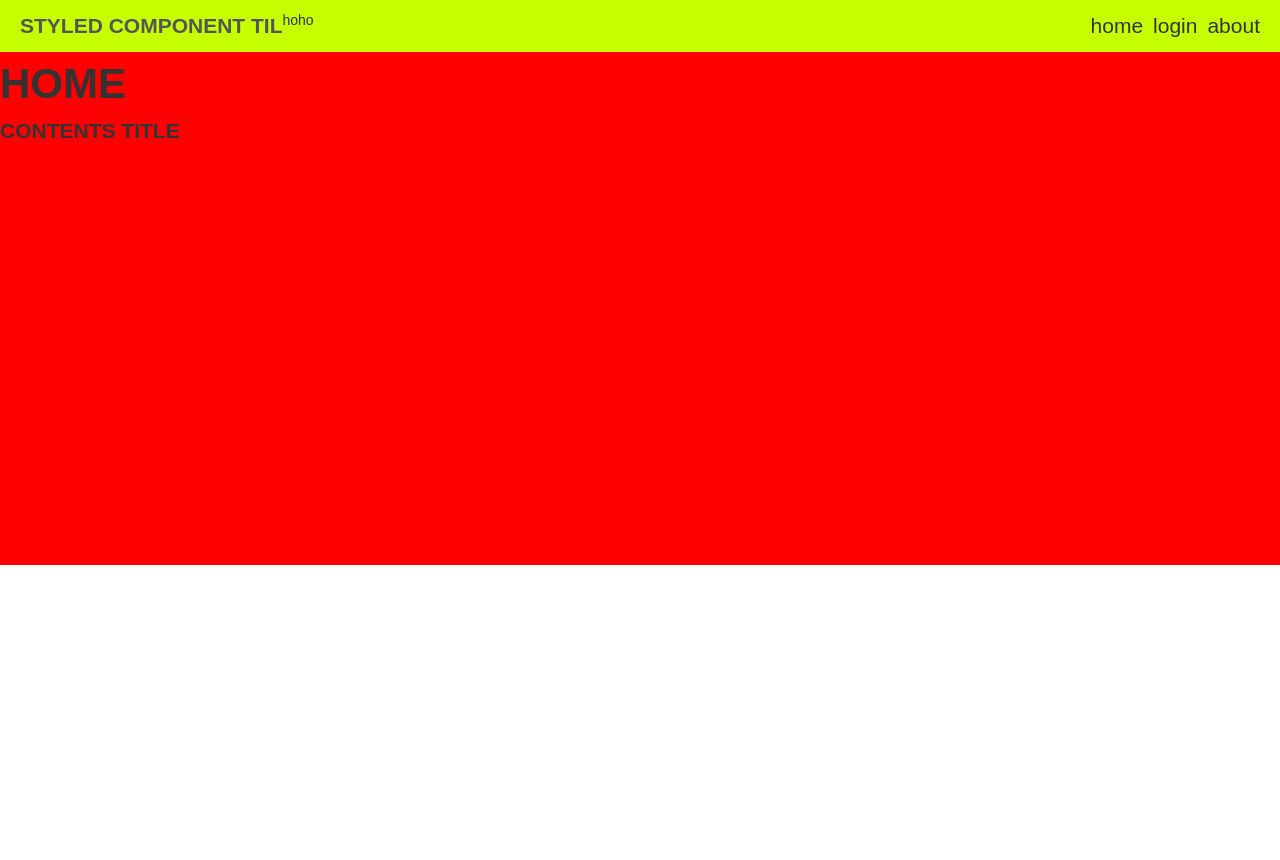
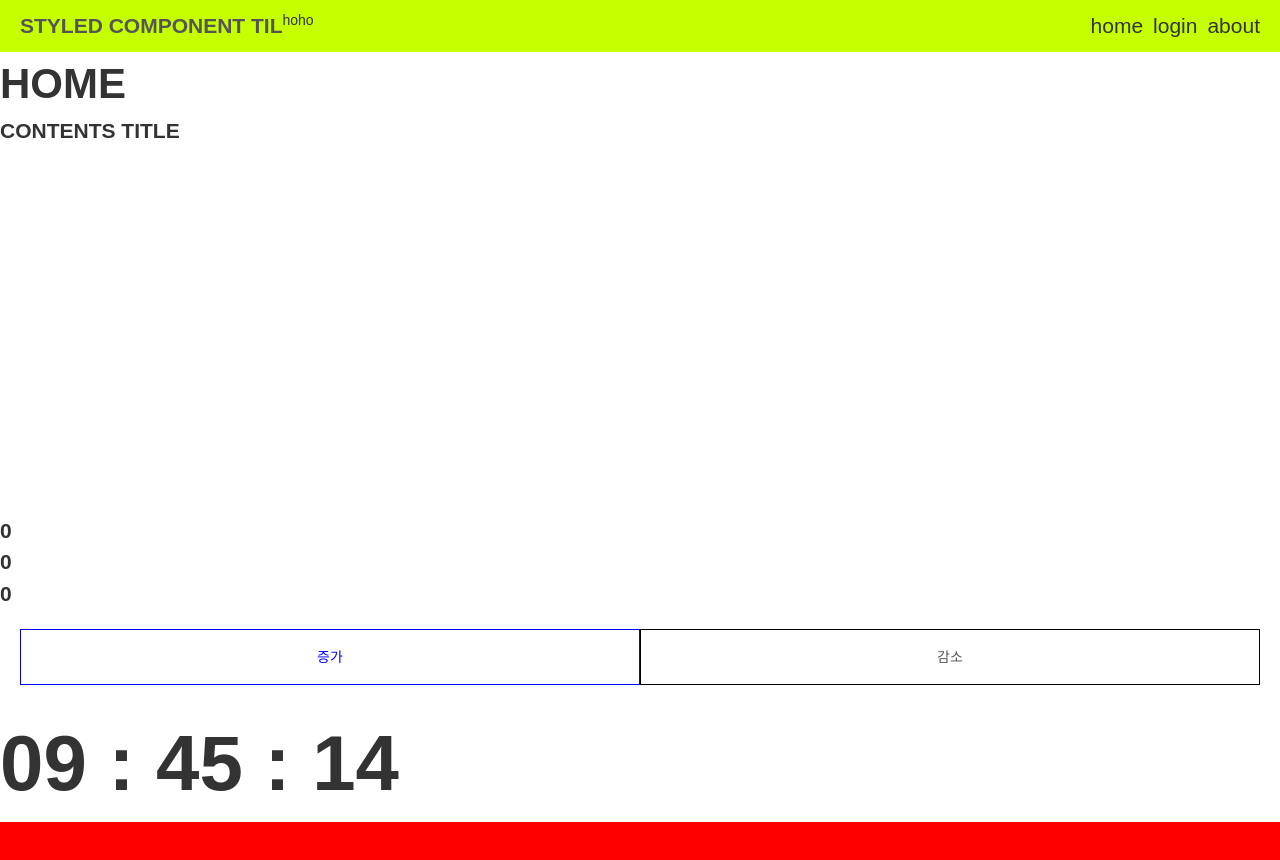
Before and after one commit to SinYongJu/til-ts-in-webpack, a React app: page / in a window 1280 px wide. Shown: the top 860 px of the page. Before the commit the page ends 800 px from the top, so only its background shows below. Built offline with nearby package versions, Linux system fonts and the light colour scheme.

Commit message:
mobx setup

```diff
--- a/package.json
+++ b/package.json
@@ -18,6 +18,8 @@
     "@types/styled-components": "^5.1.0",
     "@types/webpack": "^4.41.17",
     "css-loader": "^3.6.0",
+    "mobx": "^5.15.4",
+    "mobx-react": "^6.2.2",
     "react": "^16.13.1",
     "react-dom": "^16.13.1",
     "react-router-dom": "^5.2.0",
--- a/src/App.tsx
+++ b/src/App.tsx
@@ -1,9 +1,20 @@
 import * as React from 'react';
+import { Provider } from 'mobx-react'
 import Router from './router';
-const App:React.FC =() =>{
-    return (
-        <Router/>
-    );
+import Store from './store';
+
+
+class App extends React.Component {
+    private rootStore =  new Store()
+
+    render(){
+        return (
+            <Provider store={this.rootStore}>
+                <Router/>
+            </Provider>
+        );
+    }
 }
 
+
 export default App;
--- /dev/null
+++ b/src/components/Count.tsx
@@ -0,0 +1,22 @@
+import * as React from 'react';
+import Store from '../store';
+import { observer, inject } from 'mobx-react'
+import TitleH3 from './title/TitleH3';
+
+interface CountProps{
+    store ?: Store
+}
+
+@inject((store) => store)
+@observer
+class Count extends React.Component<CountProps>{
+    render(){
+        return (
+            <TitleH3>
+                {this.props.store.count}
+            </TitleH3>
+        );
+    }
+};
+
+export default Count;
--- /dev/null
+++ b/src/components/CountT.tsx
@@ -0,0 +1,46 @@
+import * as React from 'react';
+import { observer, inject } from 'mobx-react'
+import Store from '../store';
+import Wrapper from './wrapper/Wrapper';
+import Button, { BUTTON_THEME_MAPPER } from './button/Button';
+import styled from 'styled-components';
+
+interface ICountTestProps {
+    store?: Store
+    className ?: string
+}
+
+
+const CountTContainer= styled(Wrapper)`
+    padding: 20px;
+    ${Button} {
+        width: 50%;
+        height: 56px;
+        box-sizing: border-box;
+    }
+`;
+
+
+@inject('store')
+@observer
+class CountT extends React.Component <ICountTestProps>{
+    render(){
+        const { children,store,...props} = this.props
+            return (
+                <CountTContainer className={this.props.className}>
+                    <Button theme={BUTTON_THEME_MAPPER.BLUE} onClick={store.increase}>증가</Button>
+                    <Button theme={BUTTON_THEME_MAPPER.BALCK} onClick={store.decarease}>감소</Button>
+                </CountTContainer>
+            );
+
+    }
+}
+export default CountT
+// styled(CountT)`
+//     padding: 20px;
+//     ${Button} {
+//         width: 50%;
+//         height: 56px;
+//         box-sizing: border-box;
+//     }
+// `;
--- /dev/null
+++ b/src/components/Timer.tsx
@@ -0,0 +1,54 @@
+import * as React from 'react';
+import Store from '../store';
+import { observer, inject } from 'mobx-react'
+import TitleH3 from './title/TitleH3';
+import styled from 'styled-components';
+
+interface TimerProps{
+    store ?: Store
+}
+
+
+
+// @inject((store) => store)
+// @observer
+class Timer extends React.Component<TimerProps>{
+    state = {
+        hh : this.getCurrentTime().hh,
+        mm : this.getCurrentTime().mm,
+        ss : this.getCurrentTime().ss
+    }
+    getCurrentTime(){
+        let hh = new Date().getHours()
+        let mm = new Date().getMinutes()
+        let ss = new Date().getSeconds()
+        return {
+            hh : hh < 10 ? `0${hh}` : hh,
+            mm : mm < 10 ? `0${mm}` : mm,
+            ss : ss < 10 ? `0${ss}` : ss
+        }
+    }
+    timer () {
+        setInterval((timeStamp)=>{
+            this.setState({
+                hh : this.getCurrentTime().hh,
+                mm : this.getCurrentTime().mm,
+                ss : this.getCurrentTime().ss
+            })
+        },1000)
+    }
+    componentDidMount(){
+        this.timer()
+    }
+    render(){
+        return (
+            <TitleH3 {...this.props}>
+                {this.state.hh} : {this.state.mm} : {this.state.ss}
+            </TitleH3>
+        );
+    }
+};
+
+export default React.memo(styled(Timer)`
+    font-size: 78px
+`);
--- a/src/components/button/Button.tsx
+++ b/src/components/button/Button.tsx
@@ -28,7 +28,6 @@ const BUTTON_THEME:Style = {
 const buttonStyle = getStyleCss(DEFAULT_BUTTON_STYLE as defualtStyle, BUTTON_THEME)
 const Button = styled.button<StyleTheme>`
     ${({theme})=>buttonStyle(theme)}
-
 };
 `
 
--- a/src/index.d.ts
+++ b/src/index.d.ts
@@ -1,3 +1,5 @@
 import * as react from "react"
+import "mobx-react"
 
+declare module 'mobx-react'
 declare module 'react';
--- a/src/pages/Home.tsx
+++ b/src/pages/Home.tsx
@@ -4,17 +4,38 @@ import TitleH2 from '../components/title/TitleH2';
 import TitleH3 from '../components/title/TitleH3';
 import BodyTemplate from '../template/BodyTemplate';
 import Wrapper from '../components/wrapper/Wrapper';
+import { observer, inject } from 'mobx-react'
+import Store from '../store';
+import Button, { BUTTON_THEME_MAPPER } from '../components/button/Button';
+import Count from '../components/Count';
+import CountT from '../components/CountT';
+import Timer from '../components/Timer';
 
+interface IHomeProps {
+    store?: Store
+}
 
-const Home:React.FunctionComponent = ({ children,...props}) => {
+class Home extends React.Component <IHomeProps>{
+    constructor (props : IHomeProps){
+        super(props)
+    }
+    render(){
+        const { children,store,...props} = this.props
             return (
                 <BodyTemplate {...props}>
                     <TitleH2>HOME</TitleH2>
                     <Wrapper width="100%" height="740" maxHeight="400">
                         <TitleH3>Contents Title</TitleH3>
                     </Wrapper>
+                    <Count/>
+                    <Count/>
+                    <Count/>
+                    <CountT/>
+                    <Timer/>
                 </BodyTemplate>
             );
-};
+
+    }
+}
 
 export default styled(Home)``;
--- /dev/null
+++ b/src/store/Todo/Todo.ts
@@ -0,0 +1,2 @@
+// 시계 ui를 만들 것이다!!
+class Todo {}
--- /dev/null
+++ b/src/store/index.ts
@@ -0,0 +1,21 @@
+// root store
+import { observable, action, computed, reaction } from "mobx"
+
+export interface IStore {
+    count : number
+}
+
+class Store implements IStore{
+    @observable count = 0
+    @action.bound
+    increase(){
+        this.count++
+    }
+    @action.bound
+    decarease(){
+        this.count--
+    }
+}
+
+
+export default Store
--- a/src/template/BodyTemplate.tsx
+++ b/src/template/BodyTemplate.tsx
@@ -17,7 +17,7 @@ const StyledBox = styled(Boxed)`
     background-color:red;
 `
 
-const BodyTemplateBox:React.FunctionComponent = ({children, ...props}) => {
+const BodyTemplate:React.FunctionComponent = ({children, ...props}) => {
     return (
         <div className="od"{...props}>
         <Box>
@@ -28,9 +28,5 @@ const BodyTemplateBox:React.FunctionComponent = ({children, ...props}) => {
     );
 };
 
-const BodyTemplate = styled(BodyTemplateBox)`
-    background-color:red;
-`
-console.log(BodyTemplate)
 
-export default BodyTemplate;
+export default  BodyTemplate;
--- a/tsconfig.json
+++ b/tsconfig.json
@@ -5,6 +5,7 @@
         "noImplicitAny": true,
         "module": "commonjs",
         "target": "es6",
-        "jsx": "react"
+        "jsx": "react",
+        "experimentalDecorators": true,
     }
 }
```
Also changed, not shown: 1 other file (tests, documents, lock files or other folders). Lines whose indentation alone changed are shown as unchanged.
